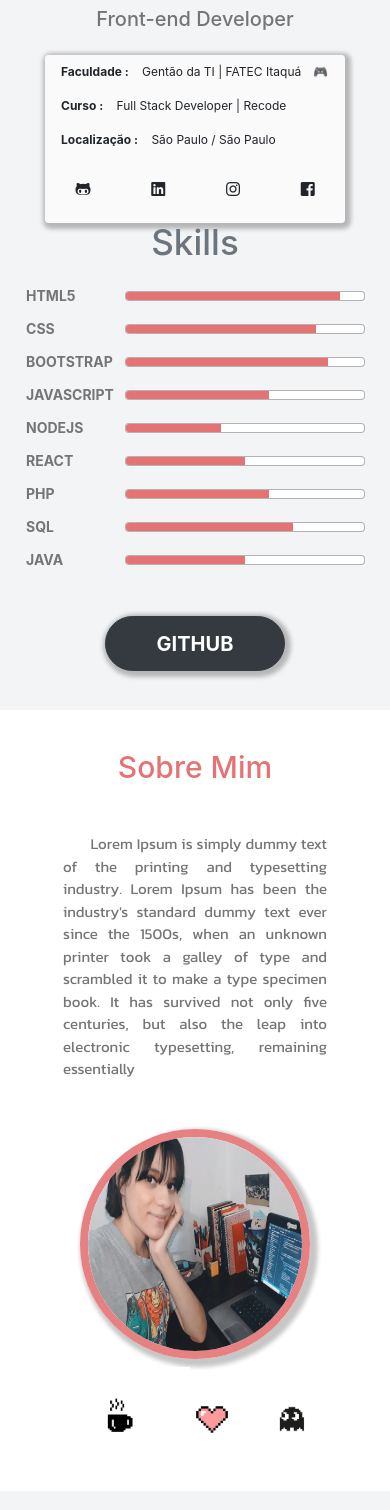
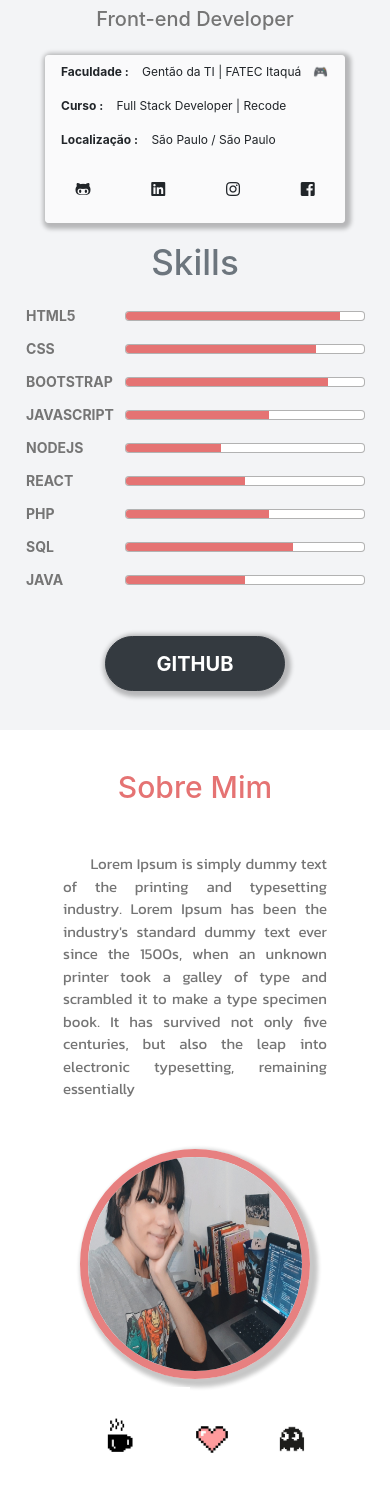
Before and after one commit to thaysouza/thaysouza.github.io, a PHP site: page / in a window 390 px wide. Shown: the part 366-1876 px from the top of the page. Run offline with PHP 8.4, Linux system fonts and the light colour scheme; some libraries are stand-ins or nearby versions.

Commit message:
margin - titulo-col2

```diff
--- a/index.html
+++ b/index.html
@@ -4,7 +4,7 @@
 <head>
   <meta charset="utf-8">
   <title>Thay Souza</title>
-  <link rel="shortcut icon" href="./img/coracao.png">
+  <link rel="shortcut icon" href="https://upload.wikimedia.org/wikipedia/commons/thumb/c/cd/OOjs_UI_icon_code.svg/1200px-OOjs_UI_icon_code.svg.png">
   <meta name="viewport" content="width=device-width, initial-scale=1" />
   <!-- Bootstrap -->
   <link rel="stylesheet" href="https://cdn.jsdelivr.net/npm/bootstrap@4.5.3/dist/css/bootstrap.min.css"
--- a/styles/home.css
+++ b/styles/home.css
@@ -301,7 +301,7 @@ table{
 
 
 	.titulo-col2{
-		margin-top: -80px;
+		margin-top: -60px;
 		font-size: 35px;
 	}
 
```
